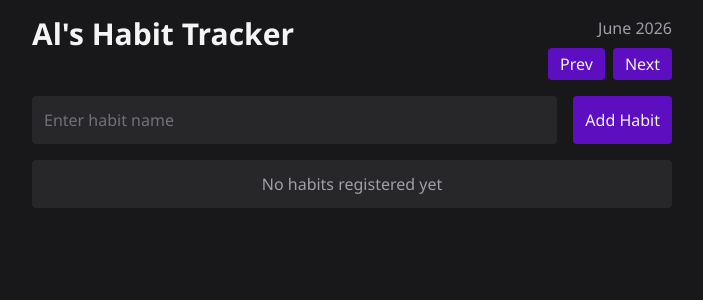
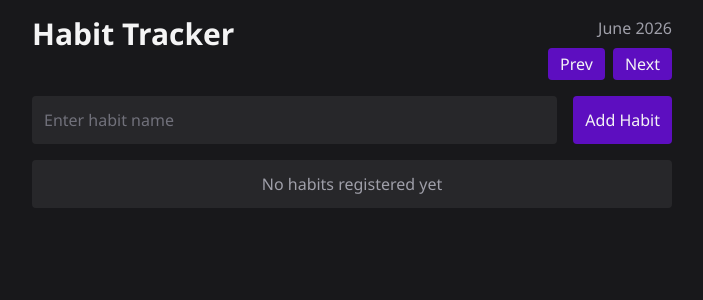
Before and after one commit to acolburn/habit-tracker, a React (Vite) app: page / in a window 1280 px wide. Shown: the top 300 px of the page, without its empty margins (288-991 px from the left). Built offline with nearby package versions, Linux system fonts and the light colour scheme.

Commit message:
Changed title

```diff
--- a/src/Header.jsx
+++ b/src/Header.jsx
@@ -5,7 +5,7 @@ export default function Header({
 }) {
   return (
     <header className="flex items-start justify-between gap-4">
-      <h1 className="text-3xl font-bold">Al&apos;s Habit Tracker</h1>
+      <h1 className="text-3xl font-bold">Habit Tracker</h1>
 
       <div className="flex flex-col items-end">
         <p className="text-zinc-400">{currentlyDisplayedMonthYear}</p>
```
